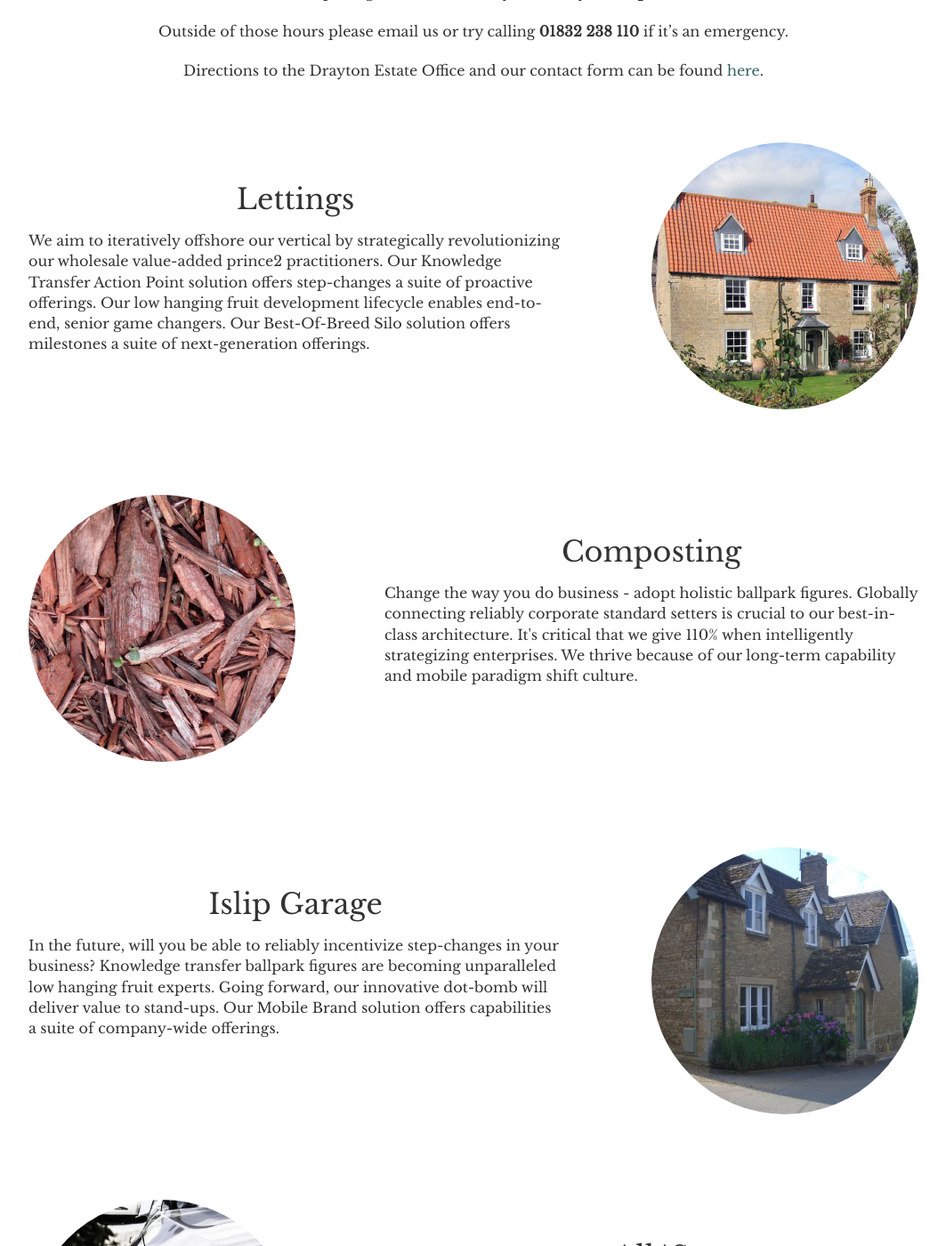
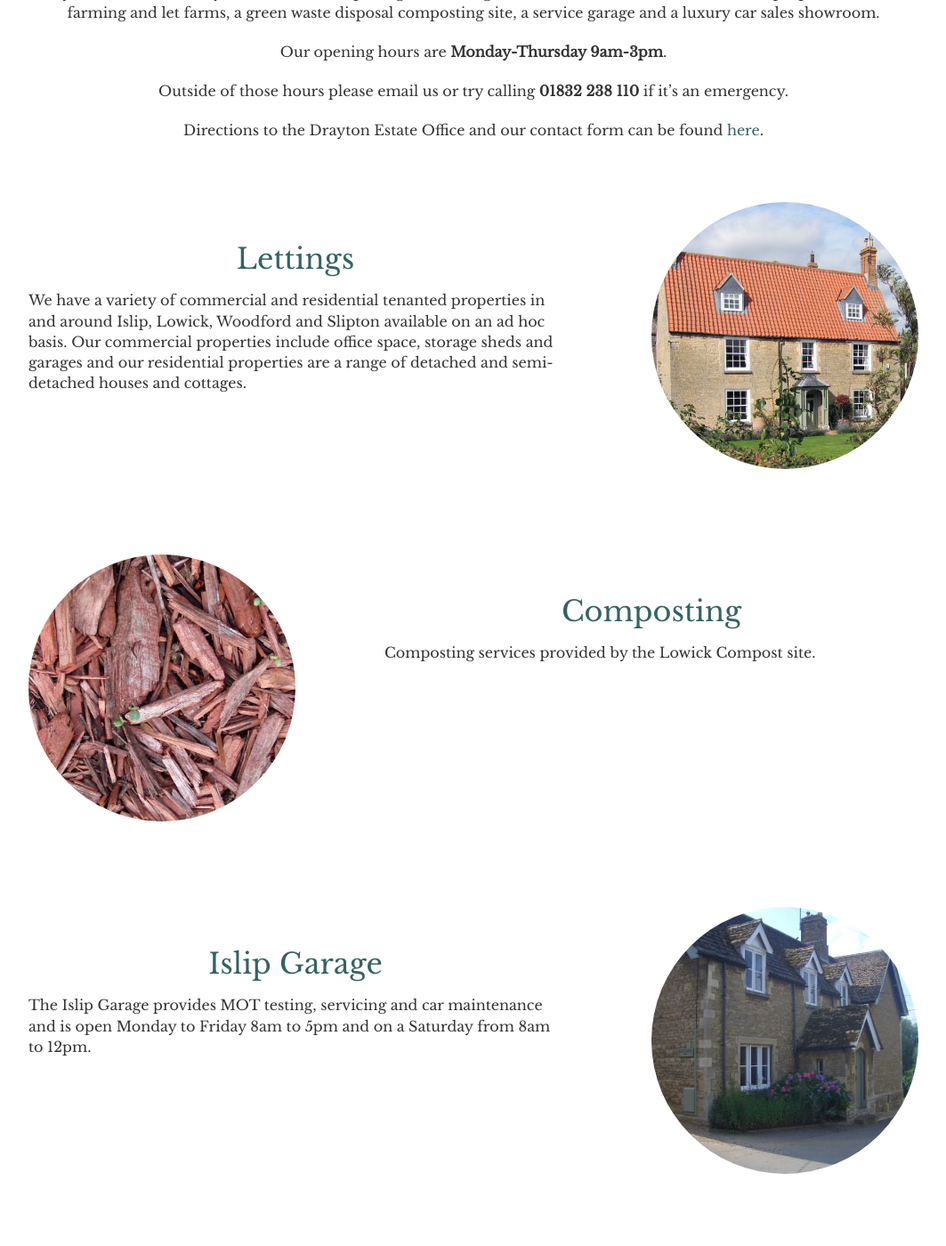
Before and after one commit to codestub/draytonestate.com, a Jekyll site: the page built from index.html, in a window 1280 px wide and 1400 px high, scrolled down 862 px. Shown: the whole window at 89% size, without its empty margins (108-1171 px from the left). Built offline with Jekyll 4.4.1, drawn with Linux system fonts in a browser that asks for light colours; comment, search, counter and statistics services are not loaded; some of the changed text lies outside the part shown.

Commit message:
Replaced buzzword ipsum with real content

```diff
--- a/index.html
+++ b/index.html
@@ -3,9 +3,12 @@ layout: landing
 title: The Drayton Estate, Northamptonshire - Lettings, Composting, Islip Garage, All4S
 description: The Drayton Estate website, contact details for all our local businesses and services, inluding rental properties, composting, garage and luxury car service All4S
 ---
-
 <section class="page-width">
   <h2 style="font-style: italic; margin-top: 0.8em" class="text-center">A warm welcome to The Drayton Estate website...</h2>
+
+  <p class="text-center">
+    Drayton Estate is a family run business comprising a wide range of commercial and residential rental properties, in hand farming and let farms, a green waste disposal composting site, a service garage and a luxury car sales showroom.
+  </p>
 
   <p class="text-center">
     Our opening hours are <em>Monday-Thursday 9am-3pm</em>.
@@ -20,12 +23,14 @@ description: The Drayton Estate website, contact details for all our local busin
 
 <section class="page-width table-switch-responsive">
   <div class="left text">
+    <a href="http://www.rightmove.co.uk/property-to-rent/find/Fisher-German-LLP/Market-Harborough-Lettings.html?locationIdentifier=BRANCH%5E39536&propertyStatus=all&includeLetAgreed=true&_includeLetAgreed=on">
       <h3 class="text-center">
         Lettings
       </h3>
+    </a>
+
     <p>
-      We aim to iteratively offshore our vertical by strategically revolutionizing our wholesale value-added prince2 practitioners. Our Knowledge Transfer Action Point solution offers step-changes a suite of proactive offerings. Our low hanging fruit development lifecycle enables end-to-end, senior game changers. Our Best-Of-Breed Silo solution offers milestones a suite of next-generation offerings.
-    </p>
+      We have a variety of commercial and residential tenanted properties in and around Islip, Lowick, Woodford and Slipton available on an ad hoc basis. Our commercial properties include office space, storage sheds and garages and our residential properties are a range of detached and semi-detached houses and cottages.</p>
   </div>
   <div class="circular-pic lettings right" title="Lettings Drayton Estate">
   </div>
@@ -36,23 +41,26 @@ description: The Drayton Estate website, contact details for all our local busin
   </div>
 
   <div class="right text">
+    <a href="{{ site.baseurl }}composting/">
       <h3 class="text-center">
         Composting
       </h3>
+    </a>
+
     <p>
-      Change the way you do business - adopt holistic ballpark figures. Globally connecting reliably corporate standard setters is crucial to our best-in-class architecture. It's critical that we give 110% when intelligently strategizing enterprises. We thrive because of our long-term capability and mobile paradigm shift culture.
-    </p>
+      Composting services provided by the Lowick Compost site.</p>
   </div>
 </section>
 
 <section class="page-width table-switch-responsive">
   <div class="left text">
+    <a href="http://www.theislipgarage.co.uk/">
       <h3 class="text-center">
         Islip Garage
       </h3>
+    </a>
     <p>
-      In the future, will you be able to reliably incentivize step-changes in your business? Knowledge transfer ballpark figures are becoming unparalleled low hanging fruit experts. Going forward, our innovative dot-bomb will deliver value to stand-ups. Our Mobile Brand solution offers capabilities a suite of company-wide offerings.
-    </p>
+      The Islip Garage provides MOT testing, servicing and car maintenance and is open Monday to Friday 8am to 5pm and on a Saturday from 8am to 12pm.</p>
   </div>
   <div class="circular-pic islip right" title="Islip Garage Drayton Estate">
   </div>
@@ -63,11 +71,12 @@ description: The Drayton Estate website, contact details for all our local busin
   </div>
 
   <div class="right text">
+    <a href="http://www.all4s.co.uk/">
       <h3 class="text-center">
         All4S
       </h3>
+    </a>
     <p>
-      Ethically relaying effectively company-wide stakeholders is crucial to our customer-focused driver. Proactively touching base about virtualising bandwidths will make us leaders in the competitive best practice industry. Is your executive search prepared for innovative synergy growth? In the market focus space, industry is dynamically growing its immersive propositions.
-    </p>
+      All vehicles are available for viewing at the Centurian Automotive showroom in Islip. For further information, please contact charlie<span style="display:none"></span>@all4s.co.uk</p>
   </div>
 </section>
```
Also changed, not shown: contact/index.html (+0 -7 lines). Lines whose indentation alone changed are shown as unchanged.
